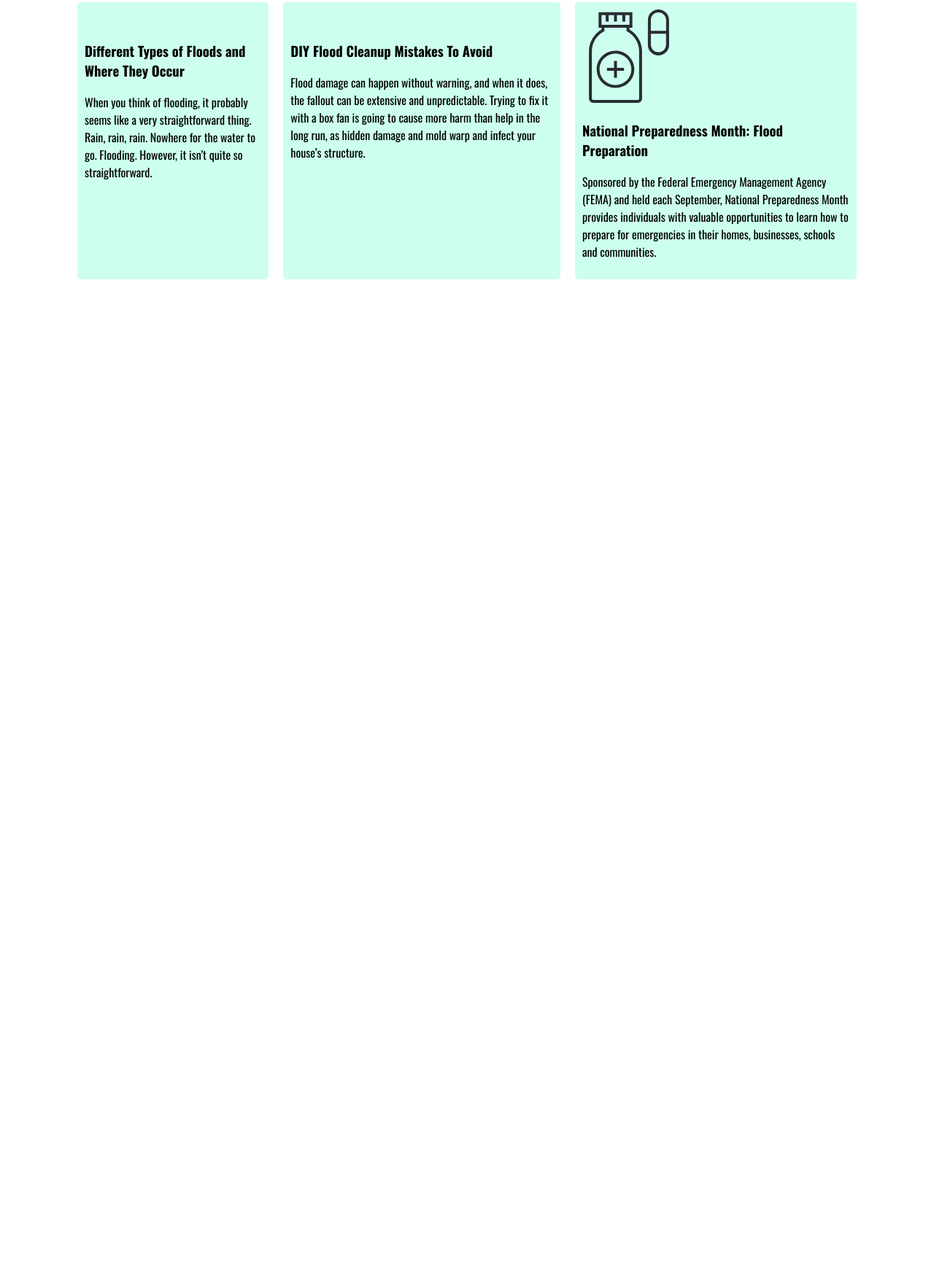
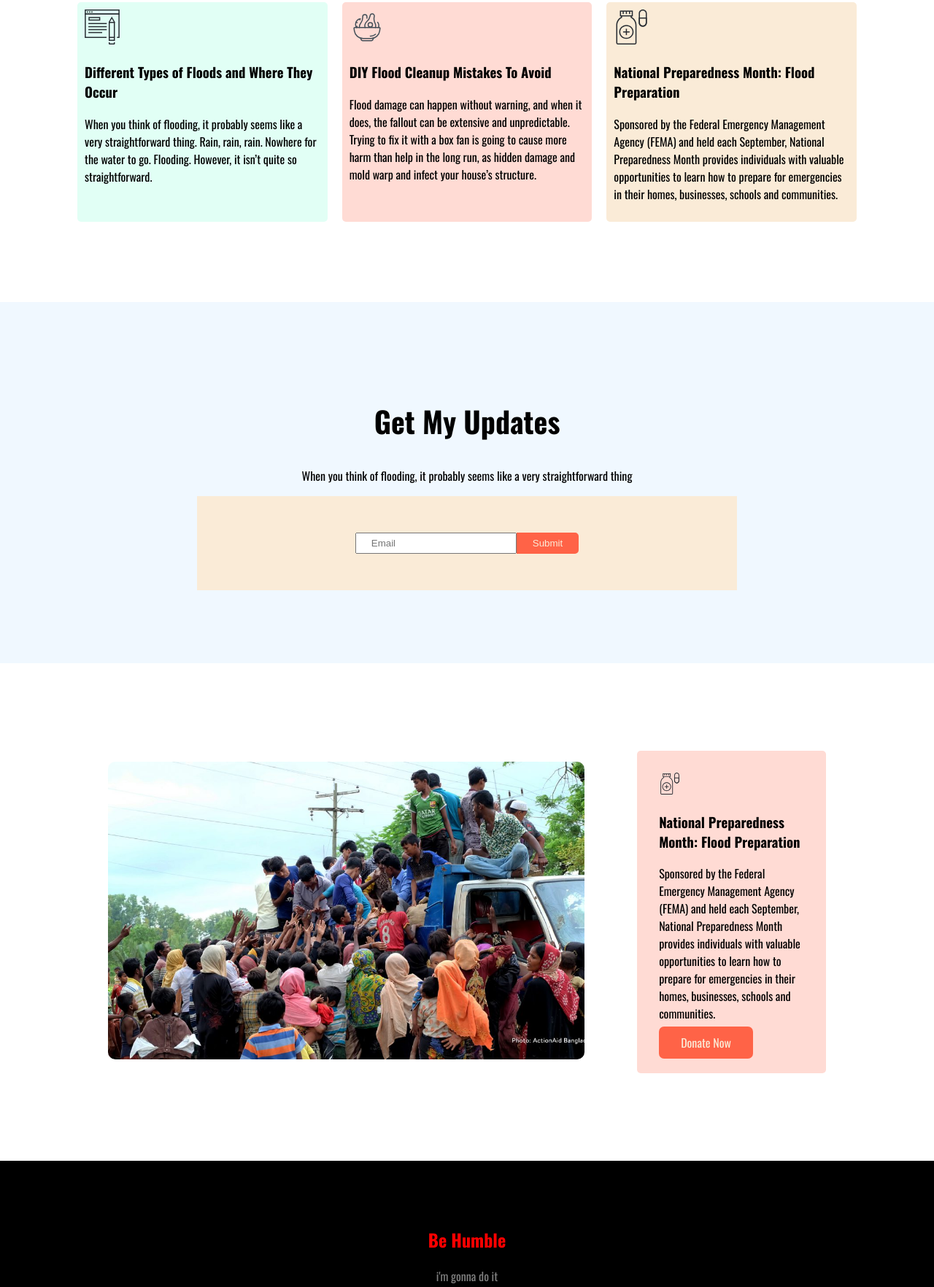
Before and after one commit to MDSadid-git/Assignment1, a plain HTML site: page index.html in a window 1280 px wide. Shown: the part 1372-3136 px from the top of the page at 73% size. Before the commit the page ends 1765 px from the top, so only its background shows below. Drawn offline with nearby package versions, Linux system fonts and the light colour scheme.

Commit message:
Done my site

```diff
--- a/index.html
+++ b/index.html
@@ -41,22 +41,53 @@
         <p class="aboutPlan">Lakes are no exception to the global warming we’re seeing across the globe. It can be difficult to trace the impacts of this trend in smaller lakes across the country, but we can see evidence of the warming climate at play in the largest inland bodies of water on the continent: the Great Lakes.</p>
         <div class="planItem">
             <div class="item1">
-                <img src="" alt="">
+                <img src="images/icon4.svg" alt="icon4">
                 <h3>Different Types of Floods and Where They Occur</h3>
                 <p>When you think of flooding, it probably seems like a very straightforward thing. Rain, rain, rain. Nowhere for the water to go. Flooding. However, it isn’t quite so straightforward.</p>
             </div>
             <div class="item1">
-                <img src="" alt="">
+                <img src="images/icon8.svg" alt="icon8">
                 <h3>DIY Flood Cleanup Mistakes To Avoid</h3>
                 <p>Flood damage can happen without warning, and when it does, the fallout can be extensive and unpredictable. Trying to fix it with a box fan is going to cause more harm than help in the long run, as hidden damage and mold warp and infect your house’s structure.</p>
             </div>
             <div class="item1">
-                <img src="images/medicine.svg" alt="">
+                <img src="images/medicine.svg" alt="medicine">
                 <h3>National Preparedness Month: Flood Preparation</h3>
                 <p>Sponsored by the Federal Emergency Management Agency (FEMA) and held each September, National Preparedness Month provides individuals with valuable opportunities to learn how to prepare for emergencies in their homes, businesses, schools and communities.</p>
             </div>
         </div>
     </div>
     <!-- DonatePlan end -->
+
+    <!-- Updates area start -->
+    <div class="update">
+        <h2>Get My Updates</h2>
+        <p>When you think of flooding, it probably seems like a very straightforward thing</p>
+        <div class="inputArea">
+            <input type="email" placeholder="Email"><input type="submit" value="Submit">
+        </div>
+    </div>
+    <!-- Updates area end -->
+
+    <!-- Need to suvive start -->
+    <div class="suvive">
+        <div>
+            <img src="images/donation2.jpg" alt="donation2" class="donation2">
+        </div>
+        <div class="item1 suviveItem">
+            <img src="images/medicine.svg" alt="medicine">
+            <h3>National Preparedness Month: Flood Preparation</h3>
+            <p>Sponsored by the Federal Emergency Management Agency (FEMA) and held each September, National Preparedness Month provides individuals with valuable opportunities to learn how to prepare for emergencies in their homes, businesses, schools and communities.</p>
+            <a href="http://google.com" class="donate" target="_blank" rel="noopener noreferrer">Donate Now</a>
+        </div>
+    </div>
+    <!-- Need to suvive end -->
+
+    <!-- footer area start -->
+    <footer class="footerArea">
+        <h2>Be Humble</h2>
+        <p>i'm gonna do it</p>
+    </footer>
+    <!-- footer area end -->
 </body>
 </html>
--- a/style.css
+++ b/style.css
@@ -83,9 +83,88 @@ a {
     display: flex;
 }
 .item1 {
-    background-color: rgb(205, 255, 238);
+    background-color: rgb(225, 255, 245);
     margin: 10px;
     padding: 10px;
     border-radius: 5px;
+    width: 30%;
+}
+.item1:nth-child(2n) {
+    background-color: rgb(255, 219, 212);
+}
+.item1:nth-child(3n) {
+    background-color:antiquewhite;
+}
+.item1 img {
+    width: 15%;
 }
 /* DonatePlan end */
+
+/* update area start */
+.update {
+    text-align: center;
+    margin: 100px 0;
+    background-color: aliceblue;
+    padding: 100px 0;
+}
+.update h2 {
+    font-size: 40px;
+}
+.inputArea {
+    width: 50%;
+    margin: auto;
+    background-color: antiquewhite;
+    padding: 50px;
+}
+.inputArea input:nth-of-type('email') {
+    width: 50%;
+
+}
+.inputArea input {
+    padding: 5px 20px;
+}
+.inputArea input:nth-child(2n) {
+    background-color: tomato;
+    border:2px solid tomato;
+    color: antiquewhite;
+    border-bottom-right-radius: 5px;
+    border-top-right-radius: 5px;
+}
+/* update area end */
+
+/* Need to suvive start */
+.suvive {
+    width: 80%;
+    margin: auto;
+    display: flex;
+    align-items: center;
+    margin-bottom: 100px;
+}
+.suviveItem {
+    margin: 20px;
+    padding: 30px;
+}
+.donation2 {
+    width: 90%;
+    margin: 20px;
+    text-align: center;
+    border-radius: 10px;
+}
+.donation2 img {
+    width: 50%;
+}
+/* Need to suvive end */
+
+/* footerArea start */
+.footerArea {
+    background-color: black;
+    text-align: center;
+    padding: 70px 0;
+}
+.footerArea h2 {
+    color: red;
+}
+.footerArea p {
+    color: gray;
+}
+/* footerArea end */
```
Also changed, not shown: images/donation2.jpg (added).
